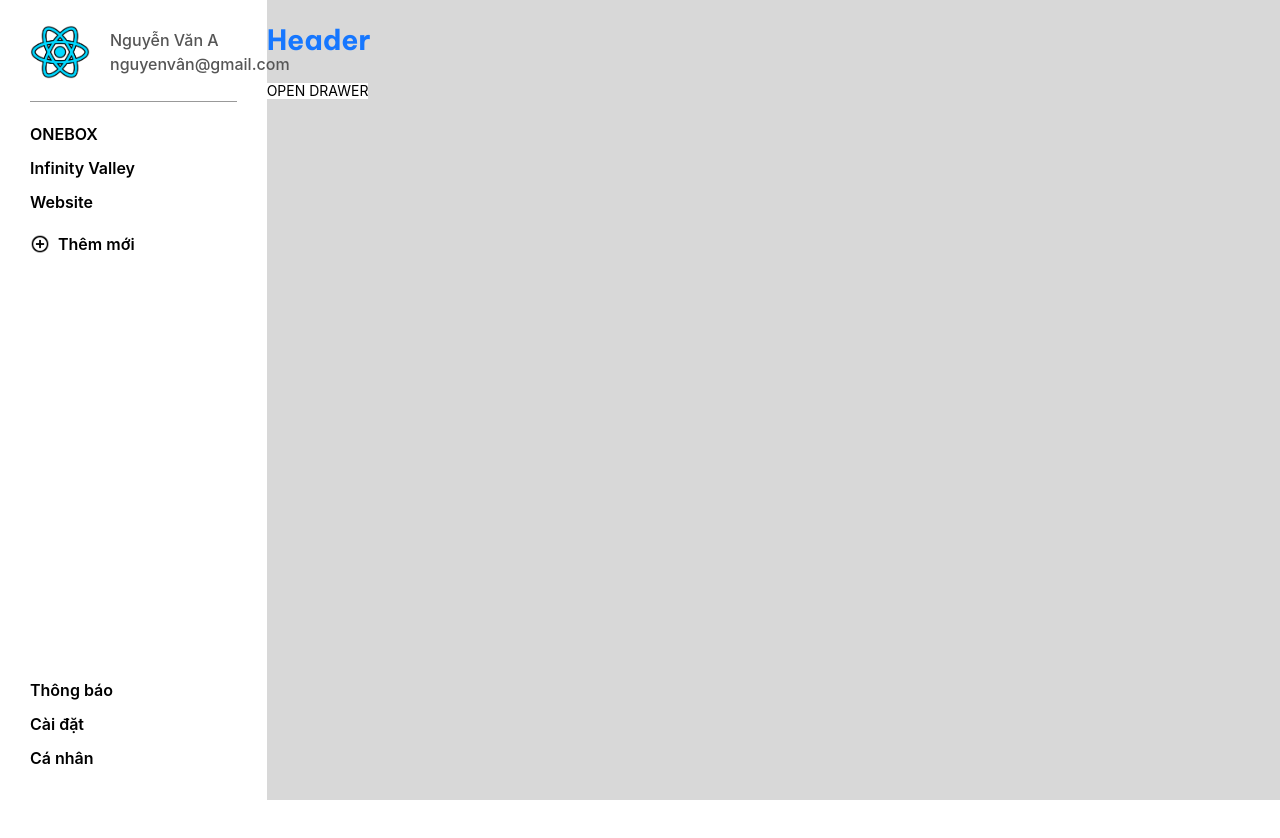
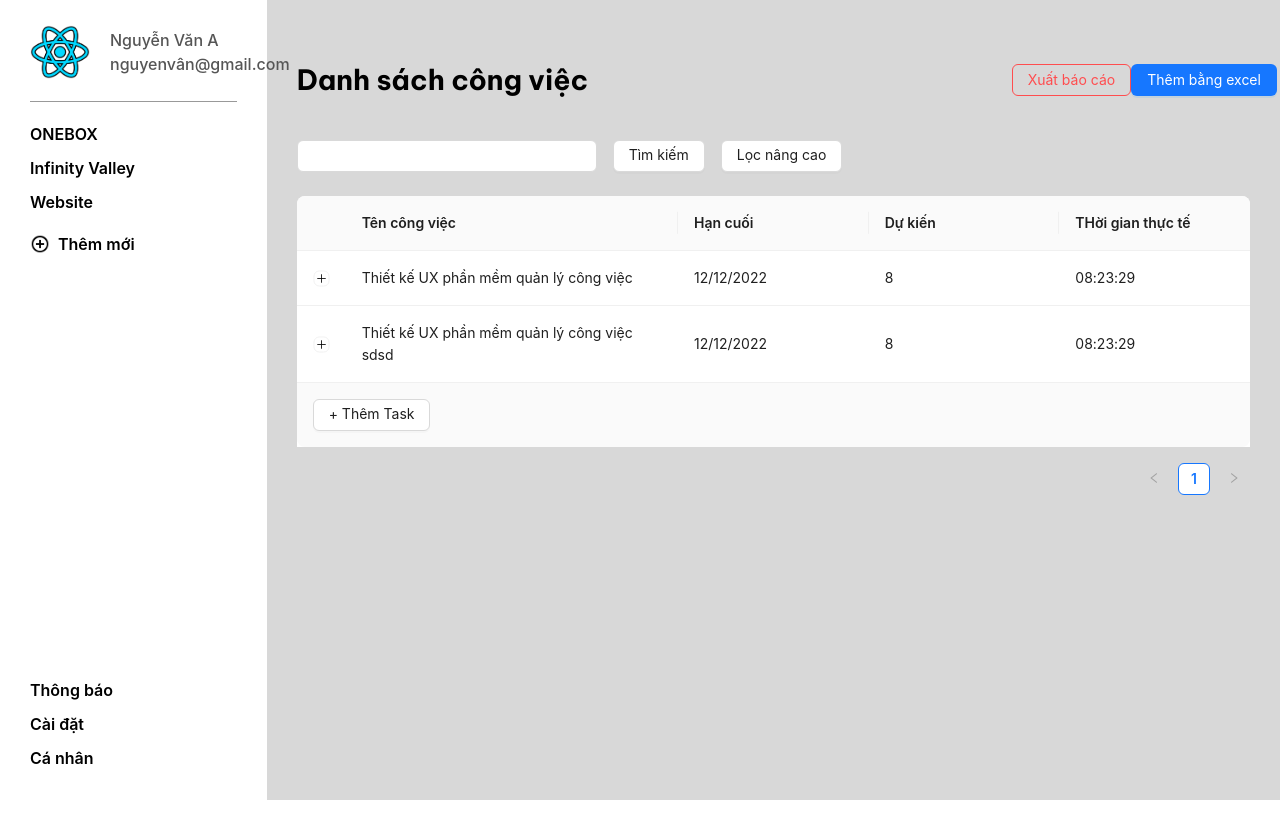
Before and after one commit to badong3521/OnePlan-Front-End, a React (Create React App) app: page / in a window 1280 px wide. Before the commit the page ends 800 px from the top, so only its background shows below. Built offline with nearby package versions, Linux system fonts and the light colour scheme.

Commit message:
add content screen

```diff
--- a/src/layouts/DefaultLayout/DefaultLayout.module.scss
+++ b/src/layouts/DefaultLayout/DefaultLayout.module.scss
@@ -2,7 +2,7 @@
   display: flex;
   flex-direction: column;
   background-color: var(--background-color);
-  height: 100vh;
+  height: 100%;
 }
 
 .container {
--- a/src/layouts/components/HeaderScreen/Header.scss
+++ b/src/layouts/components/HeaderScreen/Header.scss
@@ -1,7 +1,42 @@
+.container{
+  width: 100%;
+  height: 100%;
+  padding: 0 30px;
+  margin: 0;
+  box-sizing: border-box;
+}
 .wrapper-header {
-  display: block;
+  display: flex;
+  align-items: center;
+  justify-content: space-between;
+  margin-top: 40px;
 
   .header {
     font-family: 'Be Vietnam Pro';
   }
+  .wrapper-export {
+    display: flex;
+    align-items: center;
+    justify-content: space-around;
+    width: 25%;
+  }
 }
+.wrapper-search {
+  display: flex;
+  margin-top: 20px;
+  .input {
+    width: 300px;
+  }
+  .btn-search{
+    margin-left: 16px;
+  }
+}
+.work-list{
+  margin-top: 24px;
+}
+.btn-add-task{
+  padding: 8px;
+}
+.btn-add-sub-task{
+  margin-top: 15px;
+}
--- a/src/layouts/components/HeaderScreen/index.tsx
+++ b/src/layouts/components/HeaderScreen/index.tsx
@@ -1,32 +1,199 @@
 import { useRef, useState } from 'react';
 import classNames from 'classnames';
 import styles from './Header.scss';
+import type { ColumnsType } from 'antd/es/table';
+import { PlayCircleOutlined, PauseCircleOutlined } from '@ant-design/icons';
 // import Drawer, { RefModalPopup } from '../../../../src/components/Drawer';
-import { Button, Drawer } from 'antd';
+import { STATUS_WORD } from './type';
+import { Button, Col, Drawer, Input, Table, Row } from 'antd';
+interface DataType {
+  key: React.ReactNode;
+  name: string;
+  dealine: string;
+  expected: string;
+  intendTime: string;
+  subStaskList?: DataType[];
+}
+
+const data: DataType[] = [
+  {
+    key: 1,
+    name: 'Thiết kế UX phần mềm quản lý công việc',
+    dealine: '12/12/2022',
+    expected: '8',
+    intendTime: '08:23:29 ',
+    subStaskList: [
+      {
+        key: 11,
+        name: 'Nghiên cứu và phân tích user',
+        dealine: '12/12/2022',
+        expected: '8',
+        intendTime: '08:23:29 ',
+      },
+    ],
+  },
+  {
+    key: 2,
+    name: 'Thiết kế UX phần mềm quản lý công việc sdsd',
+    dealine: '12/12/2022',
+    expected: '8',
+    intendTime: '08:23:29 ',
+  },
+];
 
 const cx = classNames.bind(styles);
 
 function HeaderScreen({ drawerCheck }) {
-  console.log('drawerCheck', drawerCheck);
+  const footerRender = () => {
+    return (
+      <Row justify={'space-between'} wrap={false}>
+        <Col span={6}>
+          <Input />
+        </Col>
+        <Col span={6}>
+          <Input />
+        </Col>
+        <Col span={6}>
+          <Input />
+        </Col>
+        <Row justify={'space-between'}>
+          <Col span={12}>
+            <Button type="primary">OK</Button>
+          </Col>
+          <Col span={12}>
+            <Button danger>CANCEL</Button>
+          </Col>
+        </Row>
+      </Row>
+    );
+  };
+  const expandedRowRender = (e: any) => {
+    const columns: any = [
+      {
+        title: 'Tên công việc',
+        dataIndex: 'name',
+        key: 'name',
+      },
+      {
+        title: 'Hạn cuối',
+        dataIndex: 'dealine',
+        key: 'dealine',
+        width: '20%',
+      },
+      {
+        title: 'Dự kiến',
+        dataIndex: 'expected',
+        key: 'expected',
+        width: '20%',
+      },
+      {
+        title: 'THời gian thực tế',
+        dataIndex: 'intendTime',
+        key: 'intendTime',
+        width: '20%',
+        render: (value, record) => {
+          return (
+            <>
+              <Button onClick={() => handelToggleStatusWord(record)}>
+                {statusWord?.status == STATUS_WORD.PLAY_WORD && statusWord?.key == record.key ? (
+                  <>
+                    <PlayCircleOutlined />
+                    Bắt đầu{' '}
+                  </>
+                ) : (
+                  <>
+                    <PauseCircleOutlined />
+                    Tạm dừng{' '}
+                  </>
+                )}
+              </Button>
+              <span>{value}</span>
+            </>
+          );
+        },
+      },
+    ];
+    return (
+      <div>
+        {e?.subStaskList && (
+          <Table
+            showHeader={false}
+            columns={columns}
+            dataSource={e?.subStaskList}
+            footer={footerRender}
+            pagination={false}
+          />
+        )}
+        <Button className="btn-add-sub-tas">+ Thêm sub-task</Button>
+      </div>
+    );
+  };
+  const columns: ColumnsType<DataType> = [
+    {
+      title: 'Tên công việc',
+      dataIndex: 'name',
+      key: 'name',
+    },
+    {
+      title: 'Hạn cuối',
+      dataIndex: 'dealine',
+      key: 'dealine',
+      width: '20%',
+    },
+    {
+      title: 'Dự kiến',
+      dataIndex: 'expected',
+      key: 'expected',
+      width: '20%',
+    },
+    {
+      title: 'THời gian thực tế',
+      dataIndex: 'intendTime',
+      key: 'intendTime',
+      width: '20%',
+    },
+  ];
 
+  const [dataList, setDataList] = useState<any>(data);
+  const [statusWord, setStatusWord] = useState<any>();
+
+  const handelToggleStatusWord = (record: any) => {
+    const newData = dataList.map((item) => item);
+    console.log('new', newData);
+    setDataList(newData);
+    setStatusWord({
+      key: record?.key,
+      status:
+        statusWord?.status === STATUS_WORD.PLAY_WORD
+          ? STATUS_WORD.PAUSE_WORD
+          : STATUS_WORD.PLAY_WORD,
+    });
+  };
   return (
-    <>
+    <div className={cx('container')}>
       <div className={cx('wrapper-header')}>
-        <a href="/">
-          <h1 className={cx('header')}>Header</h1>
-          {/* <div className={cx('image')}>
-            <img src={images.logo} alt="Logo" className={cx('image-logo')} width={55} />
-          </div> */}
-        </a>
-        <button
-          onClick={() => {
-            drawerCheck.current?.show();
-          }}
-        >
-          OPEN DRAWER
-        </button>
+        <h1 className={cx('header')}>Danh sách công việc</h1>
+        <div className={cx('wrapper-export')}>
+          <Button ghost danger>
+            Xuất báo cáo
+          </Button>
+          <Button type="primary">Thêm bằng excel</Button>
+        </div>
       </div>
-    </>
+      <div className={cx('wrapper-search')}>
+        <Input className="input" />
+        <Button className="btn-search">Tìm kiếm</Button>
+        <Button className="btn-search">Lọc nâng cao</Button>
+      </div>
+      <div className={cx('work-list')}>
+        <Table
+          columns={columns}
+          dataSource={data}
+          expandable={{ expandedRowRender, defaultExpandedRowKeys: ['0'] }}
+          footer={() => <Button>+ Thêm Task</Button>}
+        />
+      </div>
+    </div>
   );
 }
 
--- /dev/null
+++ b/src/layouts/components/HeaderScreen/type.ts
@@ -0,0 +1,5 @@
+export enum STATUS_WORD {
+  PLAY_WORD = 1,
+  PAUSE_WORD = 2,
+  SUCCESS = 3,
+}
```
